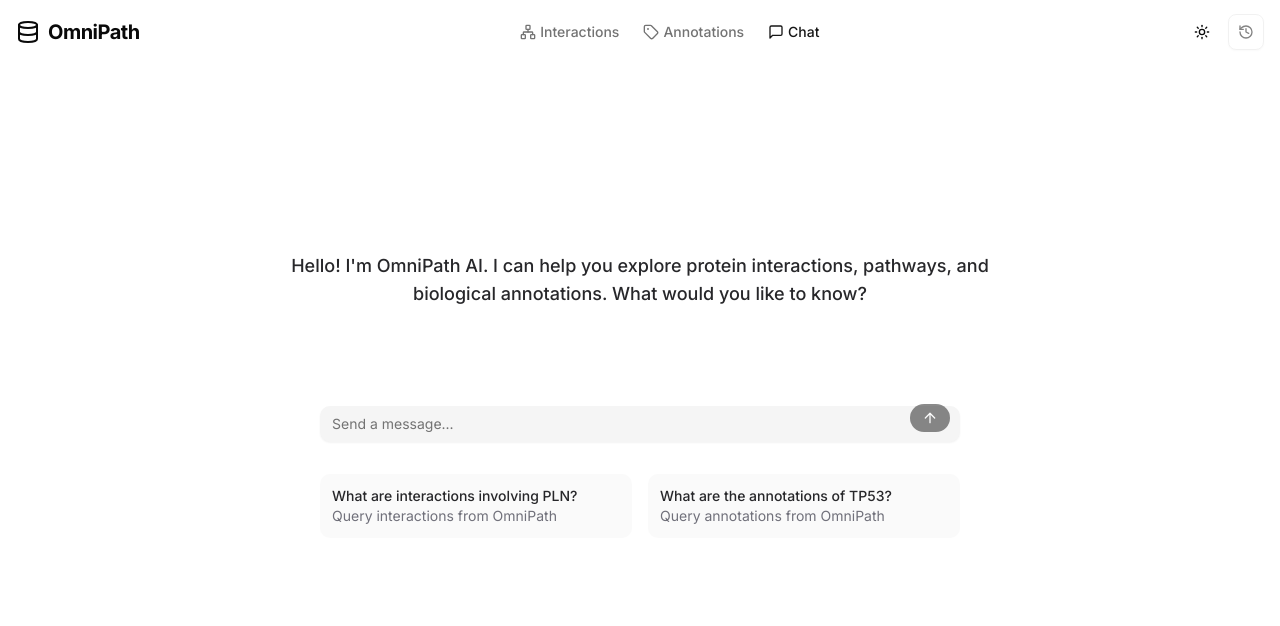
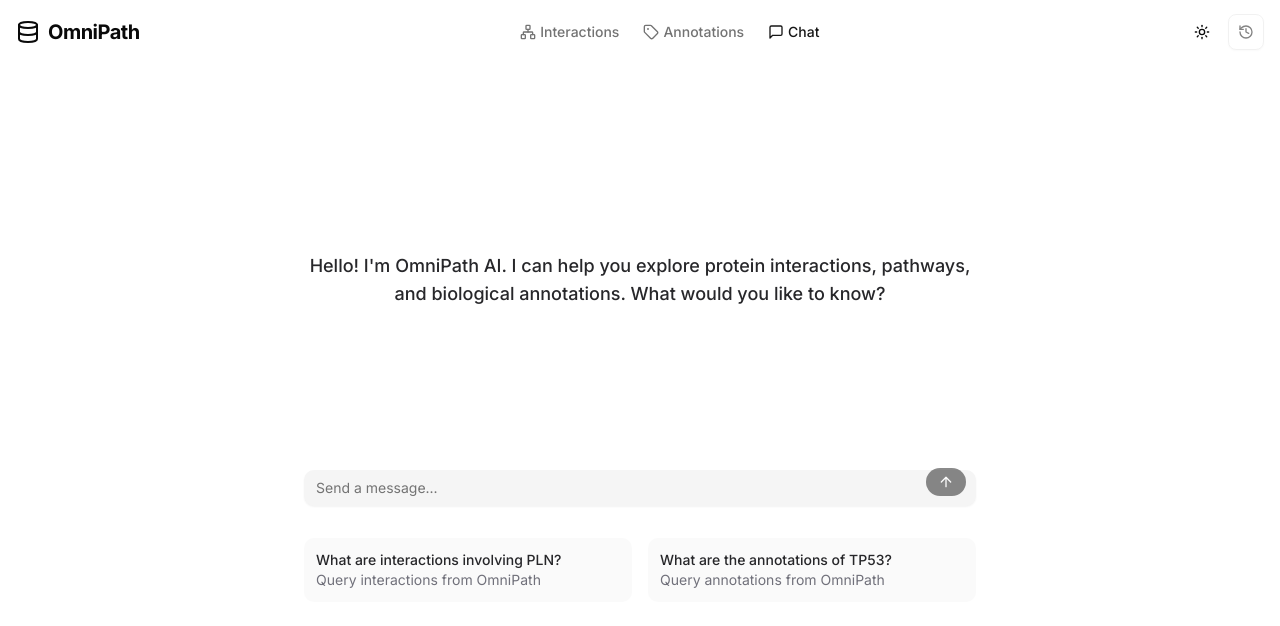
Before and after one commit to saezlab/omnipath-next, a Next.js app: page /chat in a window 1280 px wide. Shown: the top 626 px of the page. Built offline with nearby package versions, Linux system fonts and the light colour scheme.

Commit message:
a bit better chat ui

```diff
--- a/src/components/ai/chat.tsx
+++ b/src/components/ai/chat.tsx
@@ -73,12 +73,12 @@
 
   return (
     <div className="h-full">
-      <div className="h-[calc(100vh-185px)] w-full overflow-hidden">
+      <div className="h-[calc(100vh-130px)] w-full overflow-hidden">
         <div
           ref={messagesContainerRef}
           className="p-4 space-y-4 w-full overflow-auto h-full"
         >
-          <div className={`max-w-3xl mx-auto transition-all duration-500 ${
+          <div className={`max-w-2xl mx-auto transition-all duration-500 ${
             messages.length === 1 ? "translate-y-1/2" : ""
           }`}>
             {messages.map((message, index) => (
@@ -96,7 +96,7 @@
       </div>
 
       <div className="fixed bottom-0 left-0 right-0">
-        <div className={`relative w-full flex flex-col gap-4 max-w-2xl mx-auto p-4 transition-all duration-500 ${
+        <div className={`relative w-full flex flex-col gap-4 max-w-2xl mx-auto transition-all duration-500 ${
           messages.length === 1 ? "translate-y-[-150%]" : "translate-y-[-20%]"
         }`}>
           <div className="relative">
```
